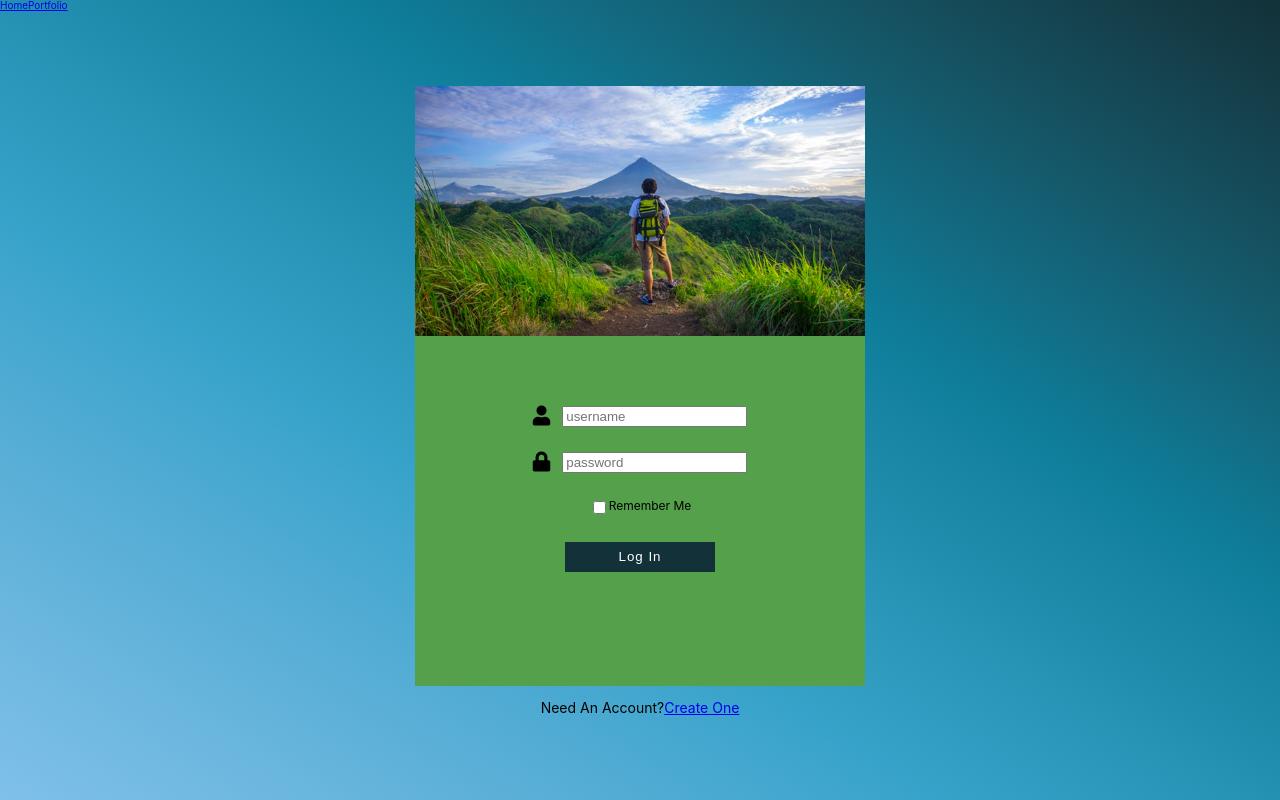
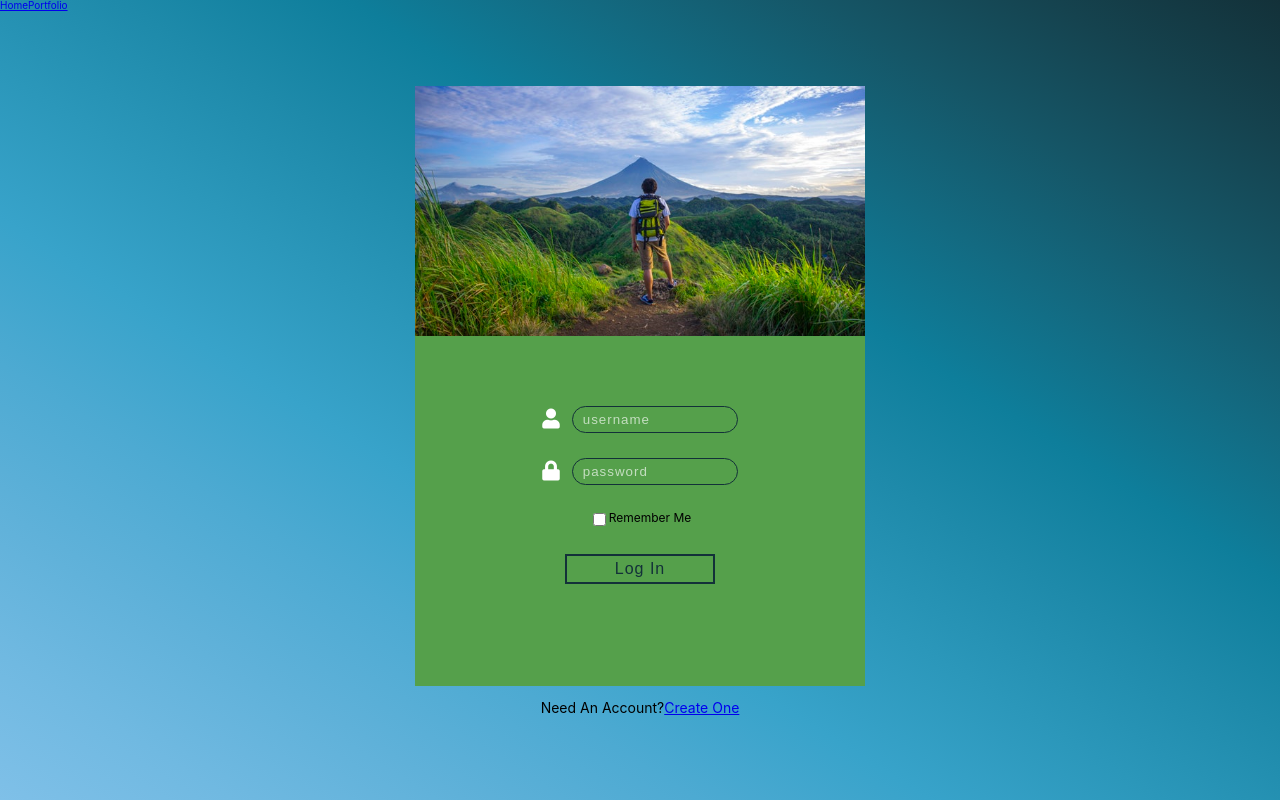
Before and after one commit to guidr-pt/guidr-front-end, a React (Create React App) app in the folder guidr/: page /welcome in a window 1280 px wide. Built offline with nearby package versions, Linux system fonts and the light colour scheme.

Commit message:
Login Animated Transitions Completed

```diff
--- a/guidr/src/css/index.css
+++ b/guidr/src/css/index.css
@@ -172,12 +172,62 @@ html {
 }
 .login div form {
   margin-top: 70px;
+  width: 80%;
 }
 .login div form .login__input--container {
   font-size: 2rem;
 }
 .login div form .login__input--container i {
   margin-right: 12px;
+  color: white;
+}
+.login div form .login__input--container input {
+  background-color: transparent;
+  border-radius: 20px;
+  border: 1px solid #133139;
+  padding: 5px 10px;
+  width: 40%;
+  color: white;
+  letter-spacing: 1px;
+  transition: width 0.7s, height 0.7s, background-color 0.7s, color 0.7s;
+}
+.login div form .login__input--container input::-webkit-input-placeholder {
+  /* Chrome/Opera/Safari */
+  color: rgba(255, 255, 255, 0.65);
+}
+.login div form .login__input--container input::-moz-placeholder {
+  /* Firefox 19+ */
+  color: rgba(255, 255, 255, 0.65);
+}
+.login div form .login__input--container input:-ms-input-placeholder {
+  /* IE 10+ */
+  color: rgba(255, 255, 255, 0.65);
+}
+.login div form .login__input--container input:-moz-placeholder {
+  /* Firefox 18- */
+  color: rgba(255, 255, 255, 0.65);
+}
+.login div form .login__input--container input:focus {
+  outline: none;
+  height: 20px;
+  width: 52%;
+  background-color: #133139;
+}
+.login div form .login__input--container input:focus::-webkit-input-placeholder {
+  /* Chrome/Opera/Safari */
+  color: white;
+}
+.login div form .login__input--container input:focus::-moz-placeholder {
+  /* Firefox 19+ */
+  color: white;
+}
+.login div form .login__input--container input:focus:-ms-input-placeholder {
+  /* IE 10+ */
+  color: white;
+}
+.login div form .login__input--container input:focus:-moz-placeholder {
+  /* Firefox 18- */
+  color: white;
 }
 .login div form div {
   flex-direction: row;
@@ -191,24 +241,24 @@ html {
 .login div form button {
   display: block;
   margin: 0 auto;
-  border: none;
+  border: 2px solid #133139;
   height: 30px;
   width: 150px;
-  background-color: #133139;
-  color: white;
+  background-color: transparent;
+  color: #133139;
   letter-spacing: 1px;
+  font-size: 1.6rem;
   transition: background-color 0.5s, color 0.5s, height 0.5s, width 0.5s, font-size 0.5s;
 }
 .login div form button:focus {
   outline: none;
 }
 .login div form button:hover {
-  background-color: #7fc0e8;
-  color: #133139;
-  font-weight: bold;
+  background-color: #133139;
+  color: white;
   height: 40px;
   width: 170px;
-  font-size: 1.6rem;
+  font-size: 2rem;
 }
 .login div p {
   font-size: 1.4rem;
--- a/guidr/src/less/login.less
+++ b/guidr/src/less/login.less
@@ -42,12 +42,63 @@
 
     form {
       margin-top: 70px;
+      width: 80%;
 
       .login__input--container {
         font-size: 2rem;
 
         i {
           margin-right: 12px;
+          color: white;
+        }
+
+        input {
+          background-color: transparent;
+          border-radius: 20px;
+          border: 1px solid #133139;
+
+          padding: 5px 10px;
+          width: 40%;
+
+          color: white;
+          letter-spacing: 1px;
+
+          transition: width .7s, height .7s, background-color .7s, color .7s;
+
+          &::-webkit-input-placeholder { /* Chrome/Opera/Safari */
+            color: rgba(255, 255, 255, 0.65);
+          }
+          &::-moz-placeholder { /* Firefox 19+ */
+            color: rgba(255, 255, 255, 0.65);
+          }
+          &:-ms-input-placeholder { /* IE 10+ */
+            color: rgba(255, 255, 255, 0.65);
+          }
+          &:-moz-placeholder { /* Firefox 18- */
+            color: rgba(255, 255, 255, 0.65);
+          }
+
+          &:focus {
+            outline: none;
+            height: 20px;
+            width: 52%;
+
+            background-color: #133139;
+
+            &::-webkit-input-placeholder { /* Chrome/Opera/Safari */
+              color: white;
+            }
+            &::-moz-placeholder { /* Firefox 19+ */
+              color: white;
+            }
+            &:-ms-input-placeholder { /* IE 10+ */
+              color: white;
+            }
+            &:-moz-placeholder { /* Firefox 18- */
+              color: white;
+            }
+
+          }
         }
       }
 
@@ -66,15 +117,16 @@
       button {
         display: block;
         margin: 0 auto;
-        border: none;
+        border: 2px solid #133139;
 
         height: 30px;
         width: 150px;
 
-        background-color: #133139;
-        color: white;
+        background-color: transparent;
+        color: #133139;
 
         letter-spacing: 1px;
+        font-size: 1.6rem;
 
         transition: background-color .5s, color .5s, height .5s, width .5s, font-size .5s;
 
@@ -83,13 +135,11 @@
         }
 
         &:hover {
-          background-color: #7fc0e8;
-          color: #133139;
-          font-weight: bold;
+          background-color: #133139;
+          color: white;
           height: 40px;
           width: 170px;
-
-          font-size: 1.6rem;
+          font-size: 2rem;
         }
       }
     }
```
